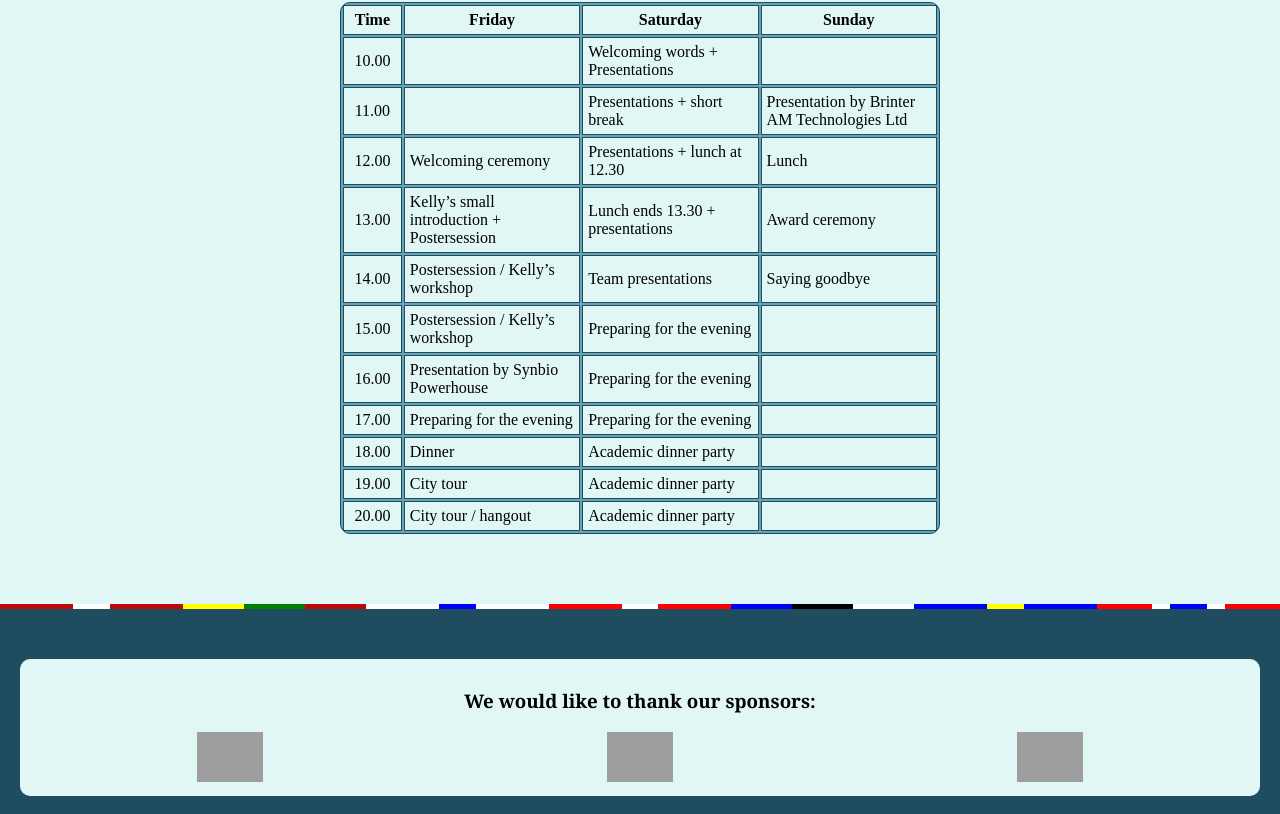
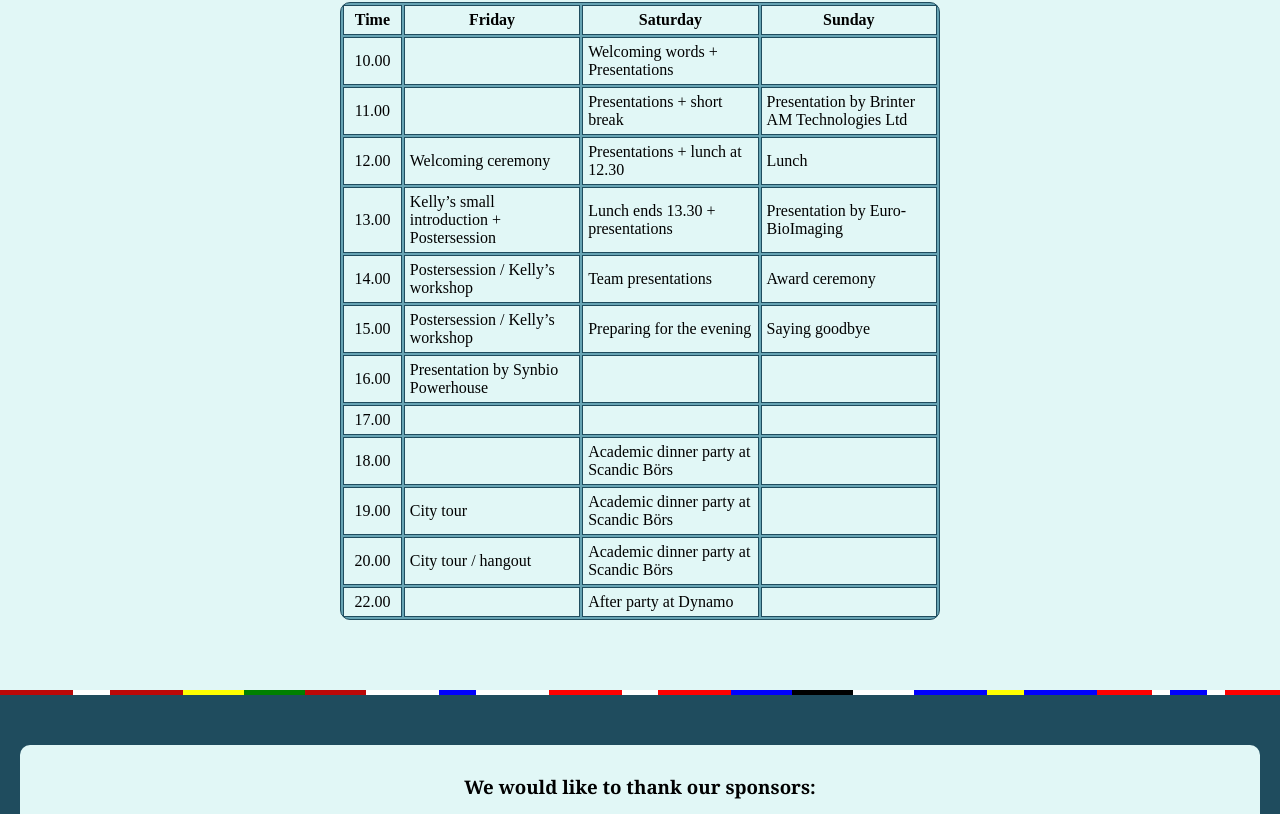
Before and after one commit to teamAboaTurku/nic-24, a Vue app: page /#/timetable in a window 1280 px wide. Shown: the part 484-1298 px from the top of the page. Built offline with nearby package versions, Linux system fonts and the light colour scheme; grey boxes are pictures that could not be loaded.

Commit message:
fixed timetable

```diff
--- a/src/components/TimeTable.vue
+++ b/src/components/TimeTable.vue
@@ -29,48 +29,54 @@
             <td id="time">13.00 </td>
             <td>Kelly’s small introduction + Postersession</td>
             <td>Lunch ends 13.30 + presentations</td>
-            <td>Award ceremony</td>
+            <td>Presentation by Euro-BioImaging</td>
         </tr>
         <tr>
             <td id="time">14.00</td>
             <td>Postersession / Kelly’s workshop</td>
             <td>Team presentations</td>
-            <td>Saying goodbye</td>
+            <td>Award ceremony</td>
         </tr>
         <tr>
             <td id="time">15.00</td>
             <td>Postersession / Kelly’s workshop</td>
             <td>Preparing for the evening</td>
-            <td></td>
+            <td>Saying goodbye</td>
         </tr>
         <tr>
             <td id="time">16.00</td>
             <td>Presentation by Synbio Powerhouse</td>
-            <td>Preparing for the evening</td>
+            <td></td>
             <td></td>
         </tr>
         <tr>
             <td id="time">17.00</td>
-            <td>Preparing for the evening</td>
-            <td>Preparing for the evening</td>
+            <td></td>
+            <td></td>
             <td></td>
         </tr>
         <tr>
             <td id="time">18.00</td>
-            <td>Dinner</td>
-            <td>Academic dinner party</td>
+            <td></td>
+            <td>Academic dinner party at Scandic Börs</td>
             <td></td>
         </tr>
         <tr>
             <td id="time">19.00</td>
             <td>City tour</td>
-            <td>Academic dinner party</td>
+            <td>Academic dinner party at Scandic Börs</td>
             <td></td>
         </tr>
         <tr>
             <td id="time">20.00</td>
             <td>City tour / hangout</td>
-            <td>Academic dinner party</td>
+            <td>Academic dinner party at Scandic Börs</td>
+            <td></td>
+        </tr>
+        <tr>
+            <td id="time">22.00</td>
+            <td></td>
+            <td>After party at Dynamo</td>
             <td></td>
         </tr>
     </table>
@@ -108,11 +114,14 @@ th {
 
 @media only screen and (max-width: 500px) {
 
-    table, th, td {
+    table,
+    th,
+    td {
         border-collapse: collapse;
     }
 
-    td, th {
+    td,
+    th {
         padding: 1px;
         padding-top: 5px;
         padding-bottom: 5px;
```
